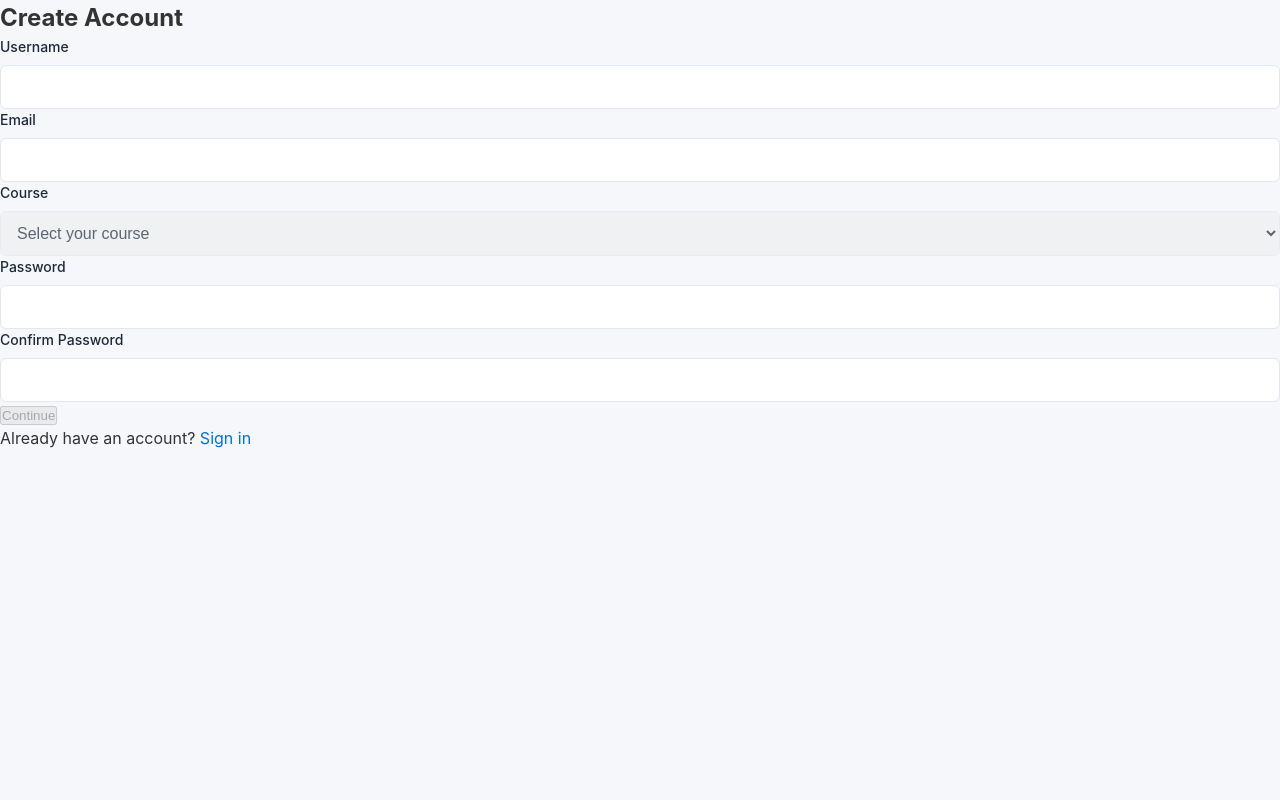
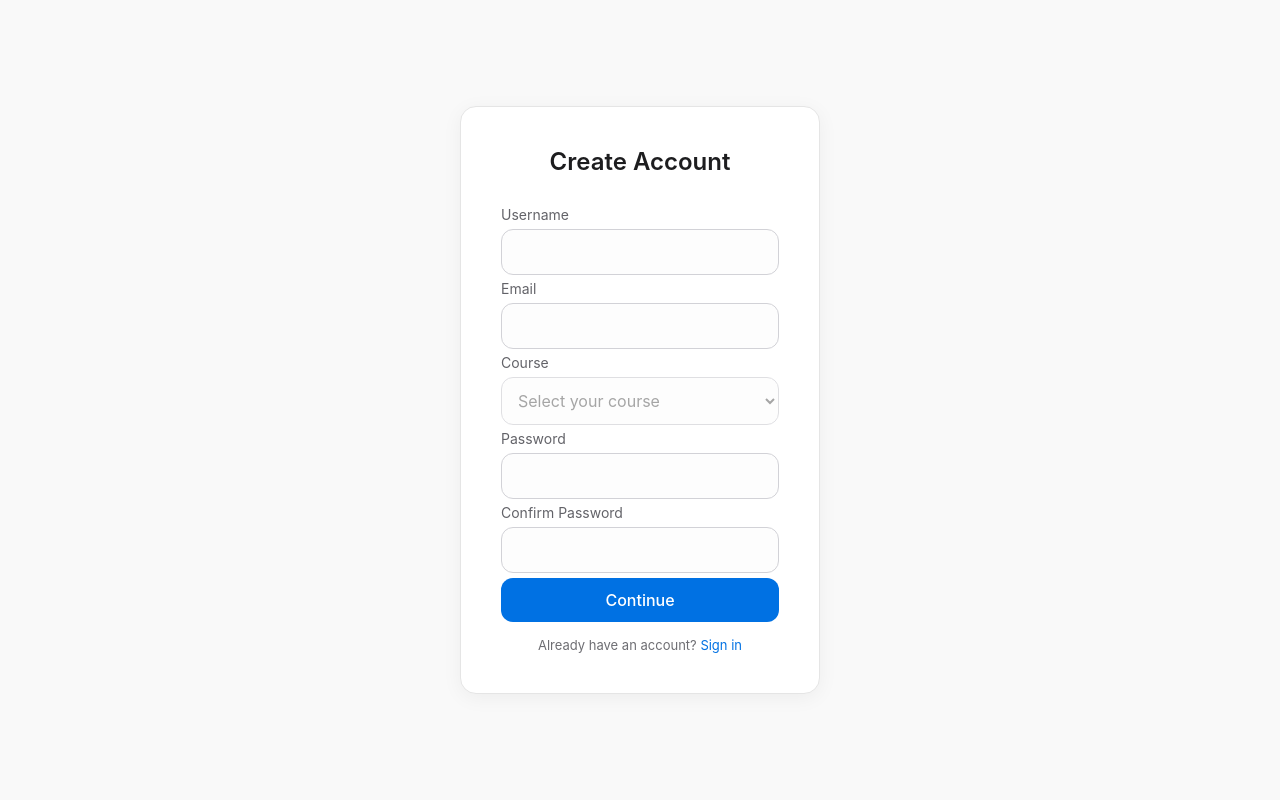
Before and after one commit to nazakun021/cmsc126-study-session-management-system, a PHP site: page /register.php in a window 1280 px wide. Run offline with PHP 8.4, Linux system fonts and the light colour scheme; data that the repository does not hold is empty.

Commit message:
CSS Update

```diff
--- /dev/null
+++ b/css/loginRegister.css
@@ -0,0 +1,91 @@
+* {
+    box-sizing: border-box;
+    margin: 0;
+    padding: 0;
+    font-family: -apple-system, BlinkMacSystemFont, "Segoe UI", Roboto, "Helvetica Neue", Arial, sans-serif;
+  }
+
+  body {
+    background-color: #f9f9f9;
+    display: flex;
+    align-items: center;
+    justify-content: center;
+    height: 100vh;
+  }
+
+  .form-container {
+    background-color: #ffffff;
+    padding: 40px;
+    width: 360px;
+    border-radius: 16px;
+    box-shadow: 0 4px 20px rgba(0,0,0,0.05);
+    border: 1px solid #e5e5e5;
+  }
+
+  h2 {
+    text-align: center;
+    margin-bottom: 30px;
+    font-size: 24px;
+    font-weight: 600;
+    color: #1d1d1f;
+  }
+
+  label {
+    display: block;
+    margin-bottom: 6px;
+    font-size: 14px;
+    color: #3c3c43;
+    opacity: 0.8;
+  }
+
+  input, select {
+    width: 100%;
+    padding: 12px;
+    border: 1px solid #d2d2d7;
+    border-radius: 12px;
+    margin-bottom: 20px;
+    font-size: 16px;
+    background-color: #fdfdfd;
+  }
+
+  input:focus, select:focus {
+    outline: none;
+    border-color: #0071e3;
+    box-shadow: 0 0 0 3px rgba(0,113,227,0.2);
+    background-color: #fff;
+  }
+
+  button {
+    width: 100%;
+    padding: 12px;
+    background-color: #0071e3;
+    color: white;
+    border: none;
+    border-radius: 12px;
+    font-size: 16px;
+    font-weight: 500;
+    cursor: pointer;
+    transition: background-color 0.3s ease;
+  }
+
+  button:hover {
+    background-color: #005bb5;
+  }
+
+  .footer {
+    text-align: center;
+    margin-top: 15px;
+    font-size: 13px;
+    color: #6e6e73;
+  }
+
+  .footer a {
+    color: #0071e3;
+    text-decoration: none;
+  }
+
+  .error {
+    color: red;
+    font-size: 12px;
+    margin-top: -15px;
+  }
--- a/index.html
+++ b/dashboard.php
@@ -3,8 +3,8 @@
 <head>
     <meta charset="UTF-8">
     <meta name="viewport" content="width=device-width, initial-scale=1.0">
-    <title>Review Dashboard</title>
-    <link rel="stylesheet" href="styles.css">
+    <title>Dashboard</title>
+    <link rel="stylesheet" href="./css/styles.css">
     <script src="https://unpkg.com/feather-icons"></script>
 </head>
 <body>
--- a/login.php
+++ b/login.php
@@ -11,7 +11,7 @@ session_start();
 <html>
 <head>
   <title>Login</title>
-  <link rel="stylesheet" href="styles.css">
+  <link rel="stylesheet" href="./css/loginRegister.css">
 </head>
 <body>
 
--- a/processLogin.php
+++ b/processLogin.php
@@ -49,7 +49,7 @@ try {
             $_SESSION['isLoggedIn'] = true; // Flag for access control
 
             // *** REDIRECT ALL USERS TO THE SAME DASHBOARD ***
-            header("Location: dummyDashboard.php");
+            header("Location: dashboard.php");
             exit;
 
         } else {
--- a/register.php
+++ b/register.php
@@ -24,7 +24,7 @@ try {
 <html>
 <head>
   <title>Create Account</title>
-  <link rel="stylesheet" href="styles.css">
+  <link rel="stylesheet" href="./css/loginRegister.css">
 </head>
 <body>
 
```
Also changed, not shown: dummyDashboard.php (deleted, +0 -19 lines), css/styles.css (renamed from styles.css).
